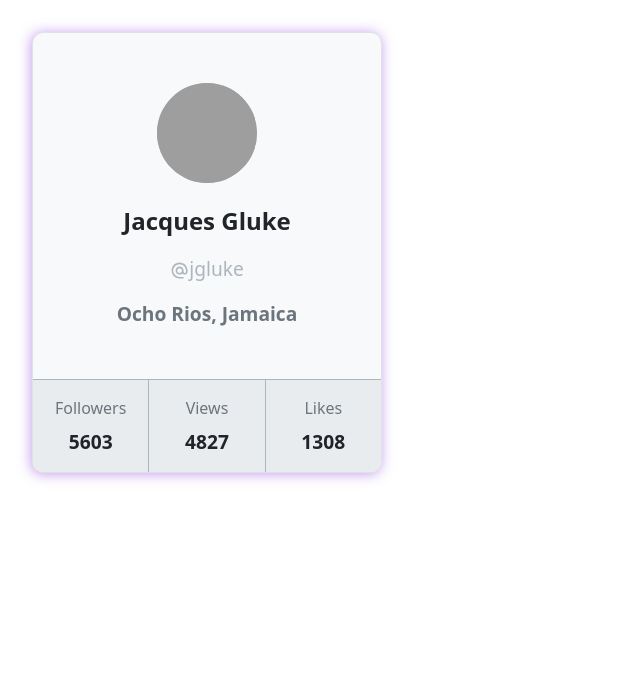
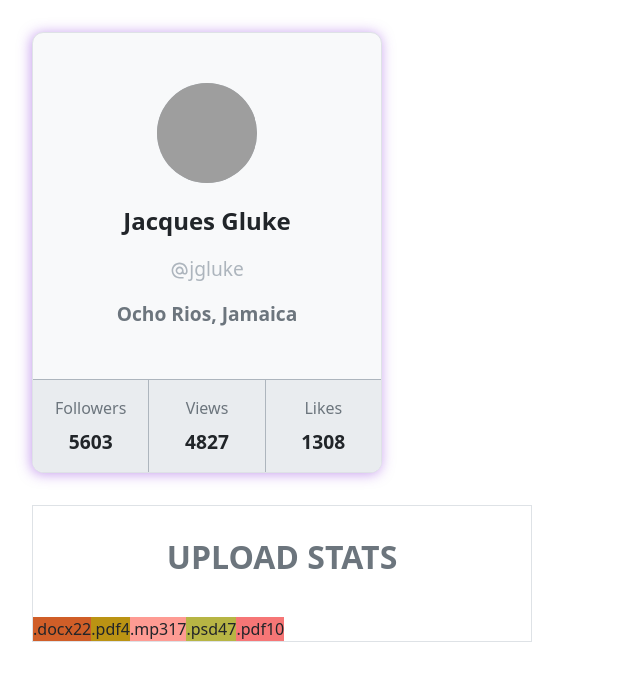
Before and after one commit to DorianGarret/goit-react-hw-01-components, a React (Create React App) app: page / in a window 1280 px wide. Shown: the top 680 px of the page, without its empty margins (0-640 px from the left). Built offline with nearby package versions, Linux system fonts and the light colour scheme; grey boxes are pictures that could not be loaded.

Commit message:
Компонент статистики загатовка

```diff
--- a/src/components/App/App.jsx
+++ b/src/components/App/App.jsx
@@ -1,11 +1,20 @@
-import { name, avatar, tag, location, stats } from 'data/user.json'
+import user from 'data/user.json'
+import statisticalData from 'data/statistical-data.json'
 
 import Profile from 'components/Profile/Profile'
+import Statistics from 'components/Statistics/Statistics'
 
 function App() {
   return (
     <>
-      <Profile name={name} avatar={avatar} tag={tag} location={location} stats={stats} />
+      <Profile
+        name={user.name}
+        avatar={user.avatar}
+        tag={user.tag}
+        location={user.location}
+        stats={user.stats}
+      />
+      <Statistics title="Upload stats" stats={statisticalData} />
     </>
   )
 }
--- a/src/components/Profile/Profile.styled.jsx
+++ b/src/components/Profile/Profile.styled.jsx
@@ -48,7 +48,6 @@ export const Location = styled.p`
 
 export const List = styled.ul`
   display: flex;
-  list-style: none;
   margin: 0;
   padding: 0;
 `
--- /dev/null
+++ b/src/components/Statistics/Statistics.jsx
@@ -0,0 +1,34 @@
+import PropTypes from 'prop-types'
+import { Wrapper, Title, List, ListItem, Label, Percentage } from './Statistics.styled'
+import getRandomHexColor from 'utils/getRandomHexColor'
+
+const Statistics = ({ title, stats }) => {
+  return (
+    <Wrapper>
+      <Title>{title}</Title>
+      <List>
+        {stats.map(({ id, label, percentage }) => {
+          return (
+            <ListItem key={id} style={{ backgroundColor: `${getRandomHexColor()}` }}>
+              <Label>{label}</Label>
+              <Percentage>{percentage}</Percentage>
+            </ListItem>
+          )
+        })}
+      </List>
+    </Wrapper>
+  )
+}
+
+Statistics.propTypes = {
+  title: PropTypes.string,
+  stats: PropTypes.arrayOf(
+    PropTypes.shape({
+      id: PropTypes.string.isRequired,
+      label: PropTypes.string.isRequired,
+      percentage: PropTypes.number.isRequired,
+    }),
+  ),
+}
+
+export default Statistics
--- /dev/null
+++ b/src/components/Statistics/Statistics.styled.jsx
@@ -0,0 +1,30 @@
+import styled from '@emotion/styled'
+
+export const Wrapper = styled.article`
+  max-width: 500px;
+  text-align: center;
+
+  border: 1px solid var(--bs-gray-300);
+  overflow: hidden;
+  margin: 2rem;
+`
+
+export const Title = styled.h2`
+  padding: 2rem 0;
+  text-transform: uppercase;
+  font-weight: 700;
+  color: var(--bs-gray-600);
+`
+
+export const List = styled.ul`
+  display: flex;
+  margin: 0;
+  padding: 0;
+  list-style: none;
+`
+
+export const ListItem = styled.li``
+
+export const Label = styled.span``
+
+export const Percentage = styled.span``
--- /dev/null
+++ b/src/components/Statistics/index.js
@@ -0,0 +1 @@
+export { default } from './Statistics'
--- /dev/null
+++ b/src/data/statistical-data.json
@@ -0,0 +1,7 @@
+[
+  { "id": "id-1", "label": ".docx", "percentage": 22 },
+  { "id": "id-2", "label": ".pdf", "percentage": 4 },
+  { "id": "id-3", "label": ".mp3", "percentage": 17 },
+  { "id": "id-4", "label": ".psd", "percentage": 47 },
+  { "id": "id-5", "label": ".pdf", "percentage": 10 }
+]
--- /dev/null
+++ b/src/utils/getRandomHexColor.js
@@ -0,0 +1,5 @@
+function getRandomHexColor() {
+  return `#${Math.floor(Math.random() * 16777215).toString(16)}`
+}
+
+export default getRandomHexColor
```
